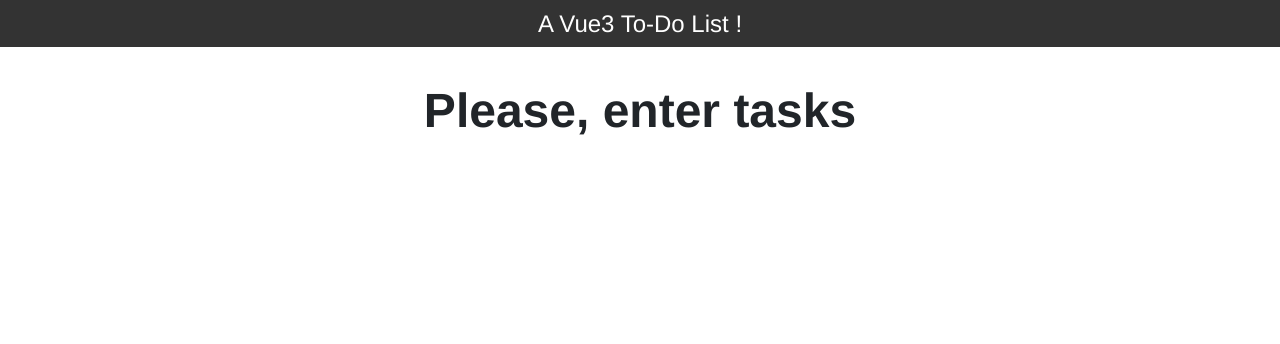
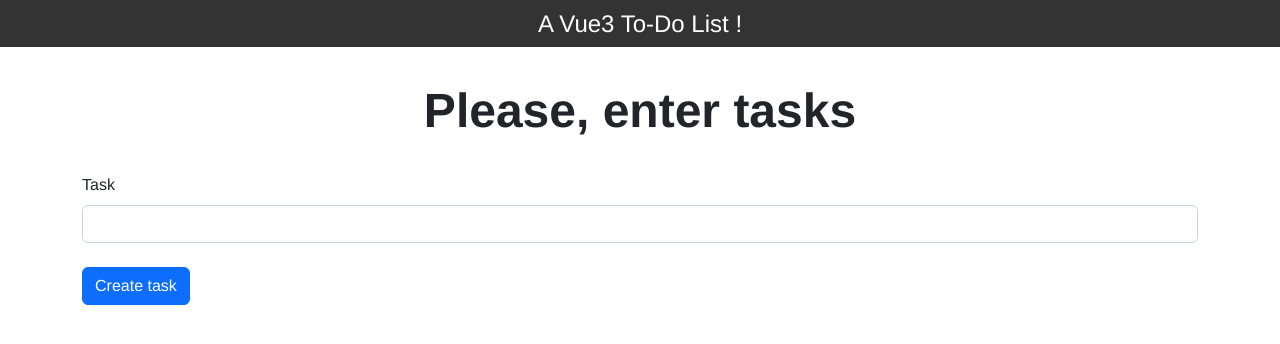
Before and after one commit to fdacheux/todo-list_vue3-project, a Vue app: page / in a window 1280 px wide. Shown: the top 344 px of the page. Built offline with nearby package versions, Linux system fonts and the light colour scheme.

Commit message:
feat(form): create form component

```diff
--- /dev/null
+++ b/src/components/TodoList/Form/FormItem.vue
@@ -0,0 +1,13 @@
+<script setup lang="ts"></script>
+
+<template>
+  <form>
+    <div class="form-group">
+      <label for="todo" class="mt-4 mb-2">Task </label>
+      <input type="text" id="todo" class="form-control" />
+    </div>
+    <button class="btn btn-primary mt-4">Create task</button>
+  </form>
+</template>
+
+<style scoped></style>
--- a/src/components/TodoList/TodoListItem.vue
+++ b/src/components/TodoList/TodoListItem.vue
@@ -1,8 +1,11 @@
-<script setup lang="ts"></script>
+<script setup lang="ts">
+  import Form from "./Form/FormItem.vue";
+</script>
 
 <template>
   <div class="container">
     <h2 class="title display-5 text-center">Please, enter tasks</h2>
+    <Form />
   </div>
 </template>
 
```
